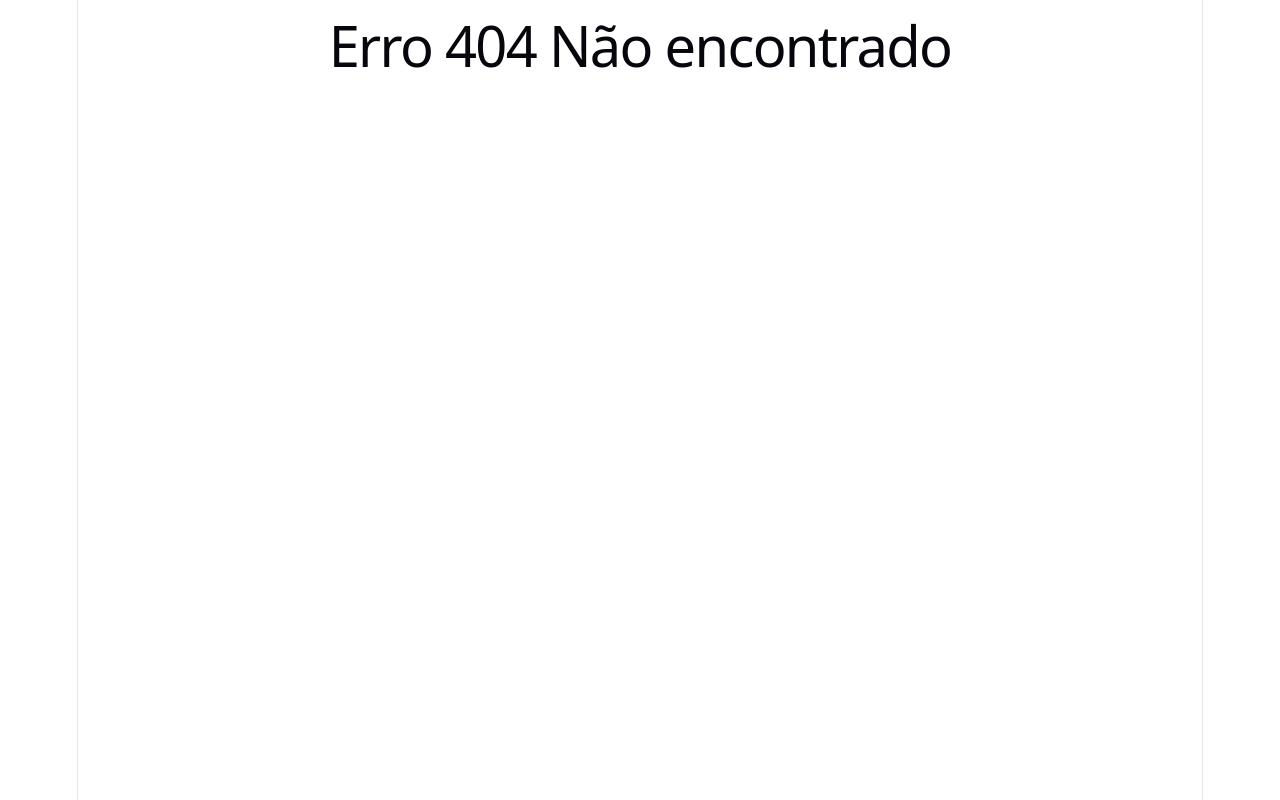
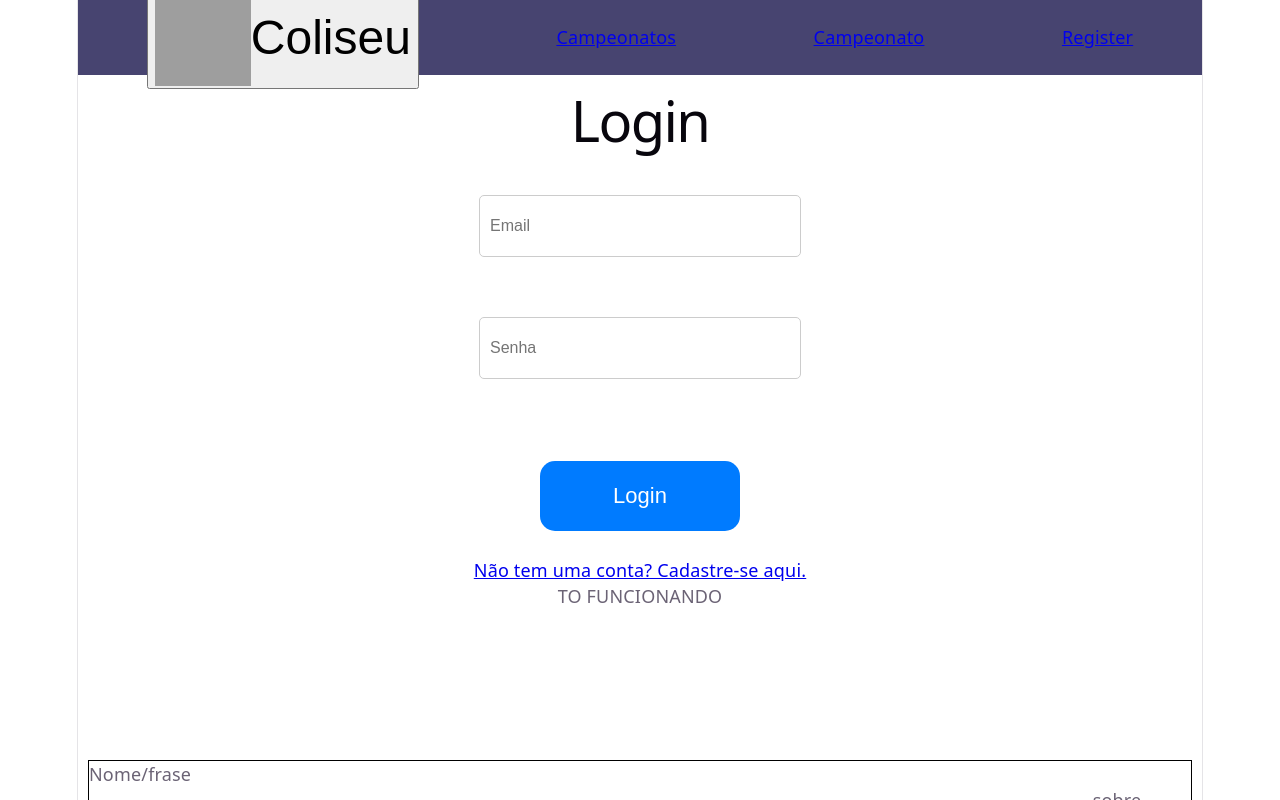
Before and after one commit to Daviferbox/Coliseu, a React (Vite) app: page /login in a window 1280 px wide. Before the commit this address had no page. Shown: the top 800 px of the page. Built offline with nearby package versions, Linux system fonts and the light colour scheme; grey boxes are pictures that could not be loaded.

Commit message:
Finalizei a estrutura das paginas de login e cadastro, com o link indo correto pras paginas

```diff
--- a/src/App.tsx
+++ b/src/App.tsx
@@ -5,6 +5,7 @@ import Championships from './pages/Championships'
 import Home from './pages/Home'
 import NotFound from './pages/NotFound'
 import Register from './pages/register.tsx'
+import Login from './pages/login.tsx/index.tsx'
 
 function App() {
 
@@ -16,6 +17,7 @@ function App() {
         <Route path='/campeonatos' element={<Championships />} />
         <Route path='/campeonato' element={<ChampionshipDetail />} />
         <Route path='/register' element={<Register />} />
+        <Route path='/login' element={<Login />} />
       </Routes>
     </>
   )
--- /dev/null
+++ b/src/pages/login.tsx/index.tsx
@@ -0,0 +1,28 @@
+import Header from "../../components/Header";
+import Footer from "../../components/Footer";
+import "../../style/login.css";
+import { Link } from "react-router-dom";
+
+function Login() {
+
+
+return (
+    <>
+        <Header />
+
+        <h1>Login</h1>
+        <div className="container_input">
+            <input type="email" placeholder="Email" className="input_login" />
+            <input type="password" placeholder="Senha" className="input_login" /><br /><br />
+            <button type="submit" className="button_login">Login</button><br />
+            <Link to="/register">Não tem uma conta? Cadastre-se aqui.</Link>
+        </div>
+
+
+        <Footer />
+
+    </>
+    )
+}
+
+export default Login;
--- a/src/pages/register.tsx/index.tsx
+++ b/src/pages/register.tsx/index.tsx
@@ -1,3 +1,5 @@
+import { Link } from "react-router-dom";
+import Footer from "../../components/Footer";
 import Header from "../../components/Header";
 import "../../style/register.css";
 
@@ -18,8 +20,10 @@ function Register() {
                 </div>
             </div><br /><br />
             <button className="cadastro">Cadastrar</button><br />
+            <Link to="/login">Já tem uma conta? Faça login aqui.</Link>
             <p></p>
         </div>
+        <Footer />
     </>
     );
 }
--- /dev/null
+++ b/src/style/login.css
@@ -0,0 +1,41 @@
+.container_input {
+    display: flex;
+    flex-direction: column;
+    align-items: center;
+    justify-content: center;
+}
+
+
+.input_login {
+    display: flex;
+    flex-direction: column;
+    align-items: center;
+    justify-content: center;
+    margin: 30px;
+}
+
+.button_login {
+    display: flex;
+    color: white;
+    font-size: 22px;
+    height: 70px;
+    width: 200px;
+    border: none;
+    border-radius: 15px;
+    justify-content: center;
+    align-items: center;
+    background-color: #007bff;
+    transition: all 0.3s ease;
+}
+
+.button_login:hover {
+    background-color: #1b71ce;
+    cursor: pointer;
+    transform: scale(1.05);
+}
+
+.button_login:active {
+    background-color: #1b71ce;
+    cursor: pointer;
+    transform: scale(0.95);
+}
```
